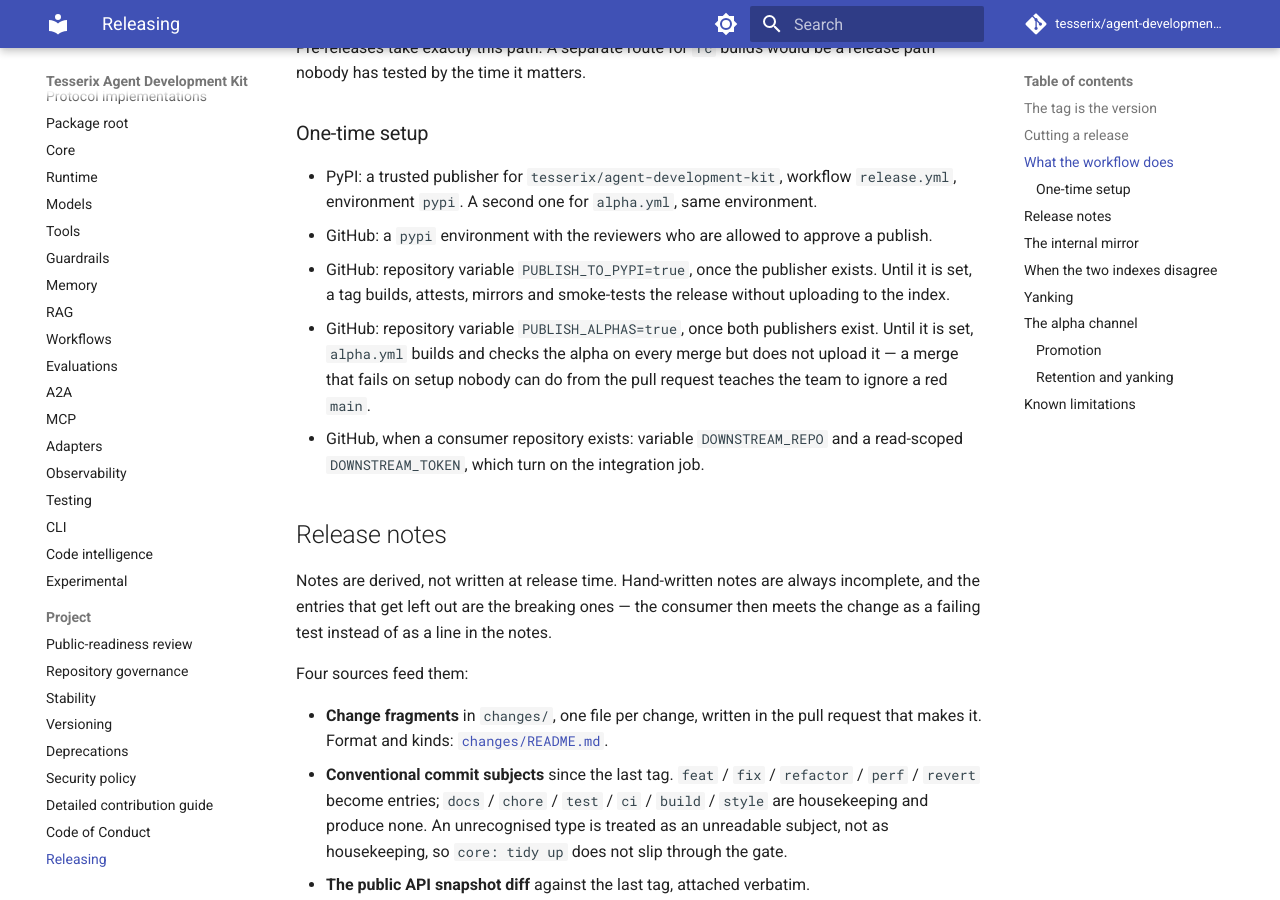
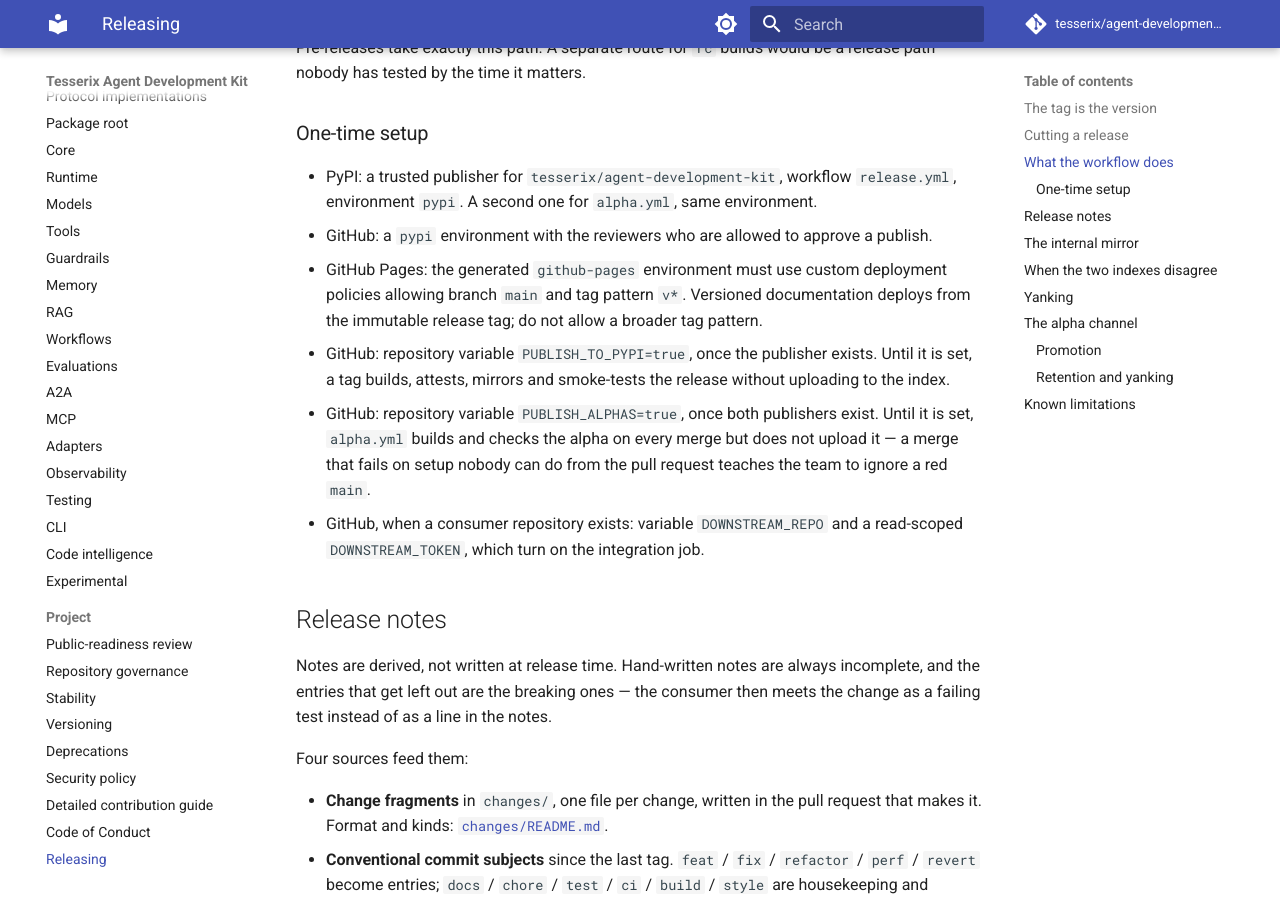
Before and after one commit to tesserix/agent-development-kit, an MkDocs documentation site: the page built from docs/releasing.md, in a window 1280 px wide and 900 px high, scrolled down 2777 px. Built offline with MkDocs 1.6.1 and Material for MkDocs 9.7.7, drawn with Linux system fonts in a browser that asks for light colours; comment, search, counter and statistics services are not loaded; the version menu is left out.

Commit message:
docs: document Pages release-tag policy (#299)
## Summary

- document the narrow GitHub Pages environment policy required by
tag-driven versioned docs
- preserve branch main and tag v* as the only documented deployment
sources

## Validation

- git diff --check
- make docs-check

This records the hosted configuration correction proven by the v0.53.0
release deployment.

```diff
--- a/docs/releasing.md
+++ b/docs/releasing.md
@@ -107,6 +107,9 @@
 - PyPI: a trusted publisher for `tesserix/agent-development-kit`, workflow
   `release.yml`, environment `pypi`. A second one for `alpha.yml`, same environment.
 - GitHub: a `pypi` environment with the reviewers who are allowed to approve a publish.
+- GitHub Pages: the generated `github-pages` environment must use custom deployment
+  policies allowing branch `main` and tag pattern `v*`. Versioned documentation deploys
+  from the immutable release tag; do not allow a broader tag pattern.
 - GitHub: repository variable `PUBLISH_TO_PYPI=true`, once the publisher exists. Until it
   is set, a tag builds, attests, mirrors and smoke-tests the release without uploading to
   the index.
```
